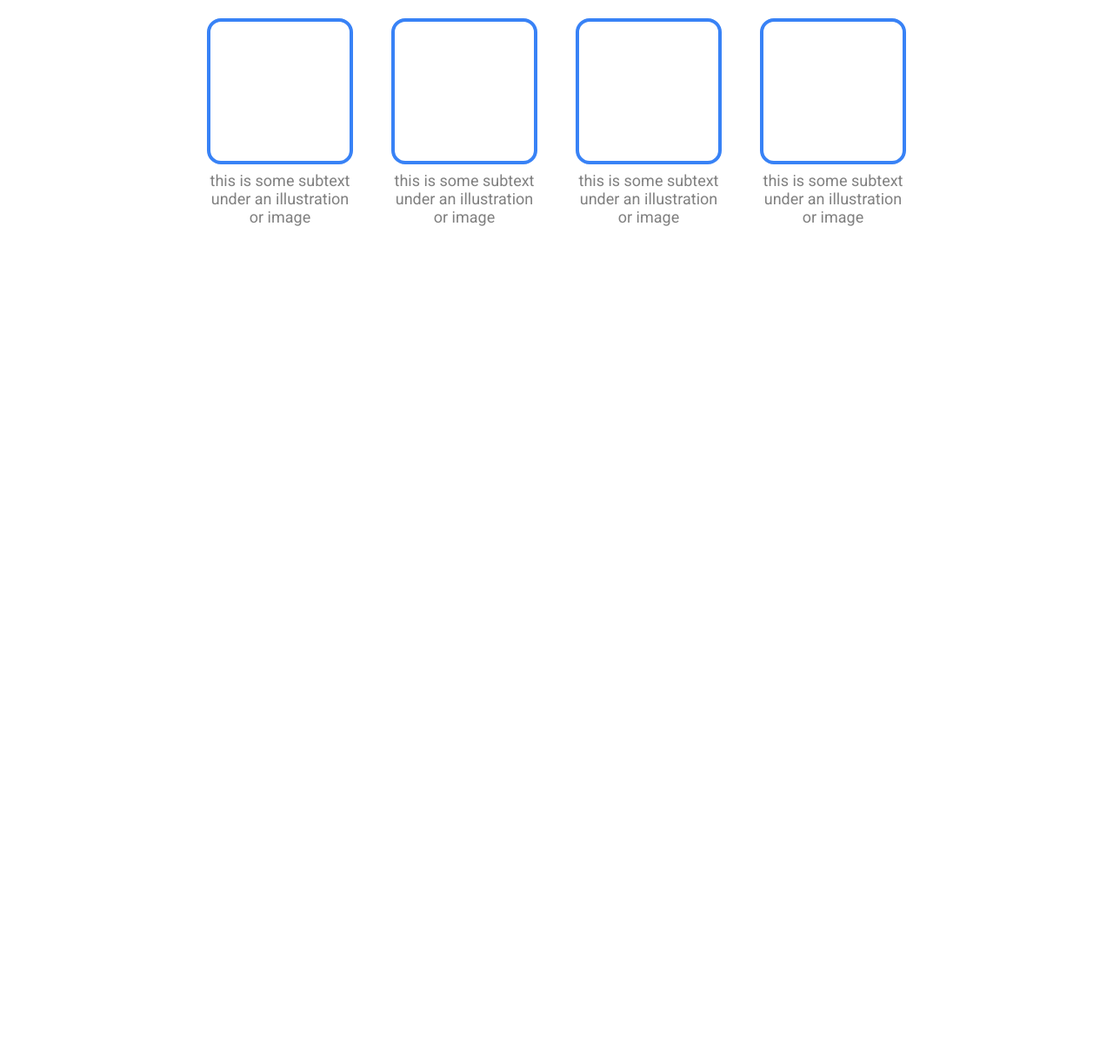
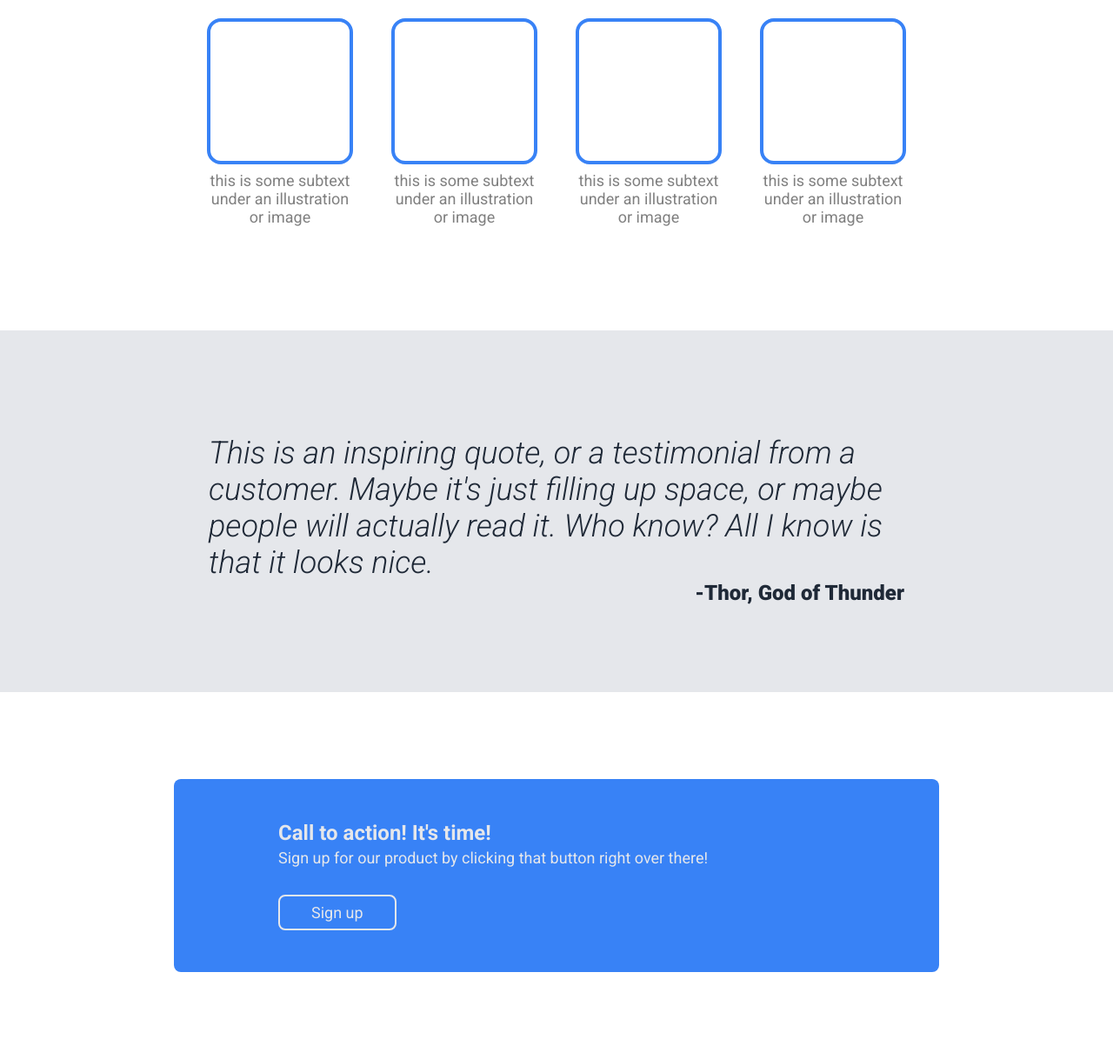
Before and after one commit to Bdrn-A/project-landing-page, a plain HTML site: page index.html in a window 1280 px wide. Shown: the part 628-1846 px from the top of the page at 87% size. Before the commit the page ends 928 px from the top, so only its background shows below. Drawn offline with Linux system fonts and the light colour scheme.

Commit message:
Add quote and cta sections

```diff
--- a/index.html
+++ b/index.html
@@ -49,6 +49,22 @@
     </div>
 </div>
 
+<div class="section quote">
+    <div class="box">
+        <div class="copy">This is an inspiring quote, or a testimonial from a customer. Maybe it's just filling up space, or maybe people will actually read it. Who know? All I know is that it looks nice.</div>
+        <div class="person">-Thor, God of Thunder</div>
+    </div>
+</div>
+
+<div class="section cta">
+    <div class="banner">
+            <div class="left">
+                <div class="h2">Call to action! It's time!</div>
+                <div class="sub">Sign up for our product by clicking that button right over there!</div>
+            </div>
+            <button>Sign up</button>
+    </div>
+</div>
 
 </body>
 </html>
--- a/styles.css
+++ b/styles.css
@@ -22,6 +22,7 @@ button {
     padding: 8px 36px;
     border: none;
     border-radius: 8px;
+    font-weight: 500;
 }
 
 .section {
@@ -83,7 +84,7 @@ ul.nav {
     display: flex;
     flex-direction: column;
     padding-top: 40px;
-    padding-bottom: 40px;
+    padding-bottom: 120px;
     align-items: center;
     gap: 40px;
 }
@@ -93,12 +94,12 @@ ul.nav {
     color: #1F2937;
 }
 
-.grid {
+.section.info .grid {
     display: flex;
     gap: 40px;
 }
 
-.container {
+.grid .container {
     width: 172px;
     min-width: 172px;
     display: flex;
@@ -107,7 +108,7 @@ ul.nav {
     gap: 8px;
 }
 
-.thumbnail {
+.container .thumbnail {
     width: 160px;
     height: 160px;
     min-width: 160px;
@@ -123,3 +124,72 @@ ul.nav {
     color: grey;
     text-align: center;
 }
+
+.section.quote {
+    background-color: #e5e7eb;
+    padding-top: 120px;
+    padding-bottom: 100px;
+    justify-content: center;
+}
+
+.box {
+    width: 800px;
+    max-width: 800px;
+    display: flex;
+    flex-direction: column;
+    flex-wrap: wrap;
+}
+
+.section.quote .copy {
+    font-size: 36px;
+    font-weight: 300;
+    font-style: italic;
+    color: #1F2937;
+
+}
+
+.section.quote .person {
+    color: #1F2937;
+    font-weight: 900;
+    font-size: 24px;
+    align-self: flex-end;
+}
+
+.section.cta {
+    padding-top: 100px;
+    padding-bottom: 100px;
+    justify-content: center;
+
+
+}
+
+.section.cta .banner {
+    background-color: #3882F6;
+    width: 100%;
+    height: auto;
+    padding: 48px 120px;
+    border-radius: 8px;
+    display: flex;
+    justify-content: space-between;
+    align-items: center;
+    flex-wrap: wrap;
+    gap: 32px;
+}
+
+.banner .left {
+    display: flex;
+    flex-direction: column;
+    flex-wrap: wrap;
+    gap: 4px;
+}
+
+.banner .h2 {
+    font-weight: 700;
+    font-size: 24px;
+}
+
+.section.cta button {
+    border-style: solid;
+    border-width: 2px;
+    border-color: #e5e7eb;
+}
```
